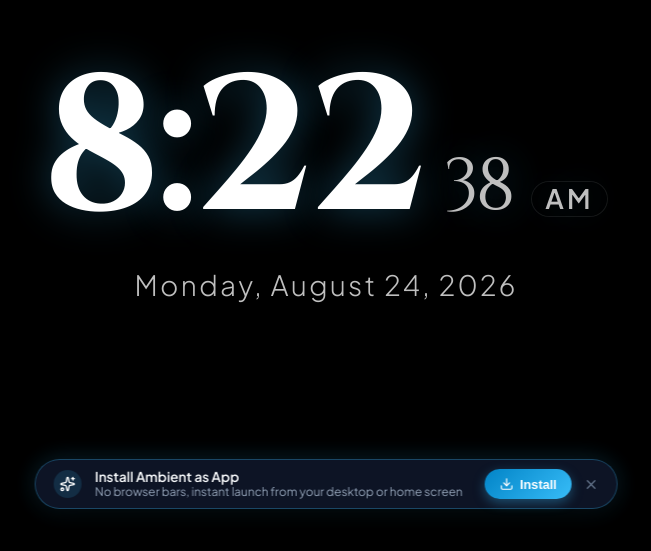
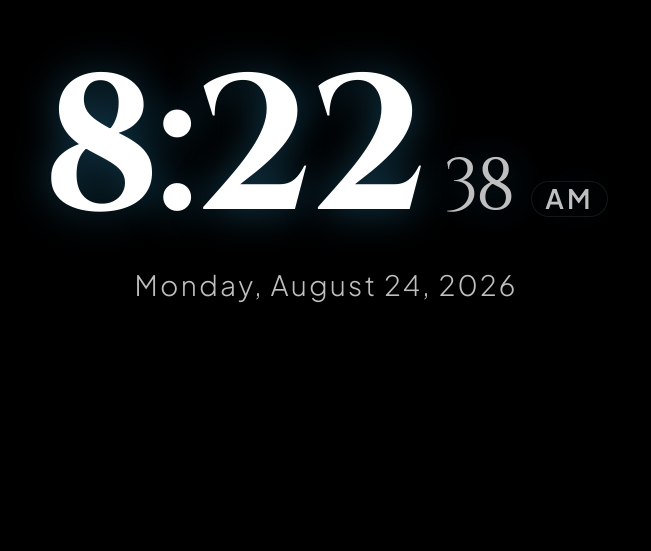
Before and after one commit to Patelrajone0/Ambient-clock, a React (Vite) app: page / in a window 1280 px wide. Shown: the part 203-754 px from the top of the page, without its empty margins (314-965 px from the left). Built offline with nearby package versions, Linux system fonts and the light colour scheme; a web font is replaced by a local one.

Commit message:
fix: remove floating install banner to keep display completely clean

```diff
--- a/src/App.tsx
+++ b/src/App.tsx
@@ -9,7 +9,6 @@ import { SettingsModal } from './components/Modals/SettingsModal';
 import { PremiumModal } from './components/Modals/PremiumModal';
 import { CountdownEditModal } from './components/Modals/CountdownEditModal';
 import { InstallModal } from './components/Modals/InstallModal';
-import { InstallBanner } from './components/UI/InstallBanner';
 
 const AmbientApp: React.FC = () => {
   return (
@@ -37,9 +36,6 @@ const AmbientApp: React.FC = () => {
       <PremiumModal />
       <CountdownEditModal />
       <InstallModal />
-
-      {/* PWA Floating Install Banner */}
-      <InstallBanner />
     </>
   );
 };
--- a/src/components/UI/InstallBanner.tsx
+++ /dev/null
@@ -1,82 +0,0 @@
-import React, { useState, useEffect } from 'react';
-import { useAmbient } from '../../context/AmbientContext';
-import { usePWAInstall } from '../../hooks/usePWAInstall';
-import { Download, X, Sparkles } from 'lucide-react';
-
-const DISMISS_KEY = 'ambient_install_banner_dismissed';
-
-export const InstallBanner: React.FC = () => {
-  const { openModal } = useAmbient();
-  const { isInstalled, canPromptDirectly, promptInstall } = usePWAInstall();
-  const [isVisible, setIsVisible] = useState(false);
-
-  useEffect(() => {
-    // If already installed, never show banner
-    if (isInstalled) return;
-
-    // Check if dismissed before
-    const isDismissed = localStorage.getItem(DISMISS_KEY) === 'true';
-    if (isDismissed) return;
-
-    // Show after slight delay to allow smooth page load
-    const timer = setTimeout(() => {
-      setIsVisible(true);
-    }, 2800);
-
-    return () => clearTimeout(timer);
-  }, [isInstalled]);
-
-  if (!isVisible || isInstalled) return null;
-
-  const handleInstallClick = async () => {
-    if (canPromptDirectly) {
-      const outcome = await promptInstall();
-      if (outcome === 'accepted') {
-        setIsVisible(false);
-        return;
-      }
-    }
-    // If no direct prompt or guide needed, open install modal
-    openModal('install');
-    setIsVisible(false);
-  };
-
-  const handleDismiss = () => {
-    setIsVisible(false);
-    try {
-      localStorage.setItem(DISMISS_KEY, 'true');
-    } catch {}
-  };
-
-  return (
-    <div className="install-floating-banner" id="pwa-install-banner">
-      <div className="install-banner-inner">
-        <div className="install-banner-icon">
-          <Sparkles size={16} className="text-cyan" />
-        </div>
-        <div className="install-banner-text">
-          <span className="install-banner-title">Install Ambient as App</span>
-          <span className="install-banner-desc">No browser bars, instant launch from your desktop or home screen</span>
-        </div>
-        <div className="install-banner-actions">
-          <button
-            className="install-banner-btn"
-            id="install-banner-action-btn"
-            onClick={handleInstallClick}
-          >
-            <Download size={14} />
-            Install
-          </button>
-          <button
-            className="install-banner-close"
-            id="install-banner-dismiss-btn"
-            onClick={handleDismiss}
-            aria-label="Dismiss install banner"
-          >
-            <X size={15} />
-          </button>
-        </div>
-      </div>
-    </div>
-  );
-};
```
